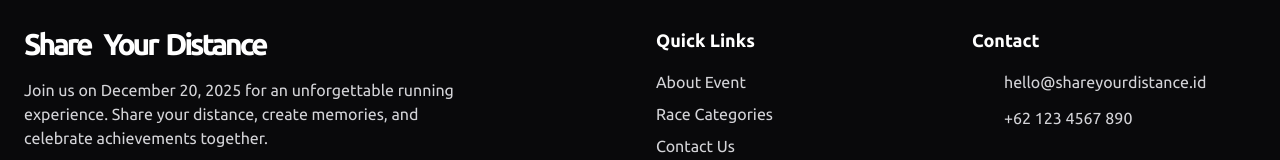
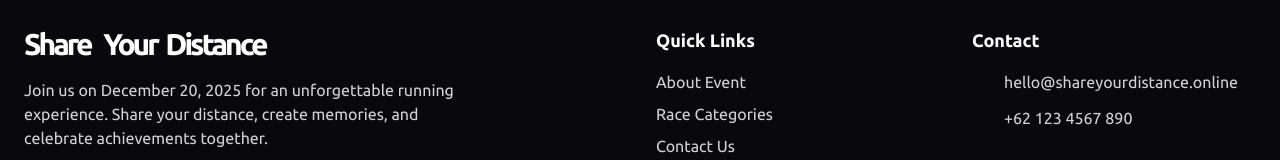
Before and after one commit to thidayah/share-your-distance, a Next.js app: page / in a window 1280 px wide. Shown: the part 4571-4731 px from the top of the page. Built offline with nearby package versions, Linux system fonts and the light colour scheme; no server answers; the database is empty; some icons are missing.

Commit message:
fix: remove logo component

```diff
--- a/src/components/layout/Footer.tsx
+++ b/src/components/layout/Footer.tsx
@@ -1,7 +1,6 @@
 // src/components/layout/Footer.tsx
 import Link from 'next/link';
 import { Icon } from '@iconify/react';
-import Logo from '../ui/Logo';
 
 export default function Footer() {
   const currentYear = new Date().getFullYear();
@@ -70,7 +69,7 @@ export default function Footer() {
             <ul className="space-y-3 text-zinc-300">
               <li className="flex items-center">
                 <Icon icon="mdi:email-outline" className="w-5 h-5 mr-3" />
-                <span>hello@shareyourdistance.id</span>
+                <span>hello@shareyourdistance.online</span>
               </li>
               <li className="flex items-center">
                 <Icon icon="mdi:phone-outline" className="w-5 h-5 mr-3" />
```
